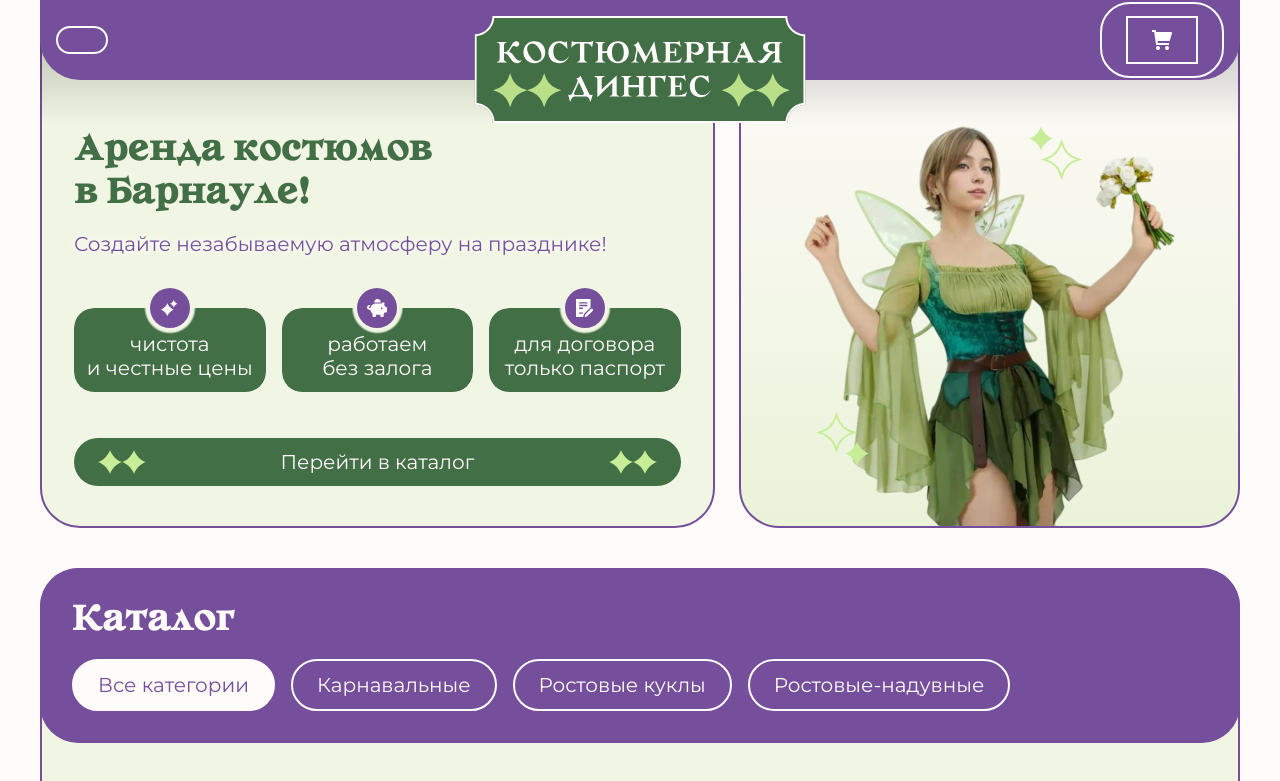
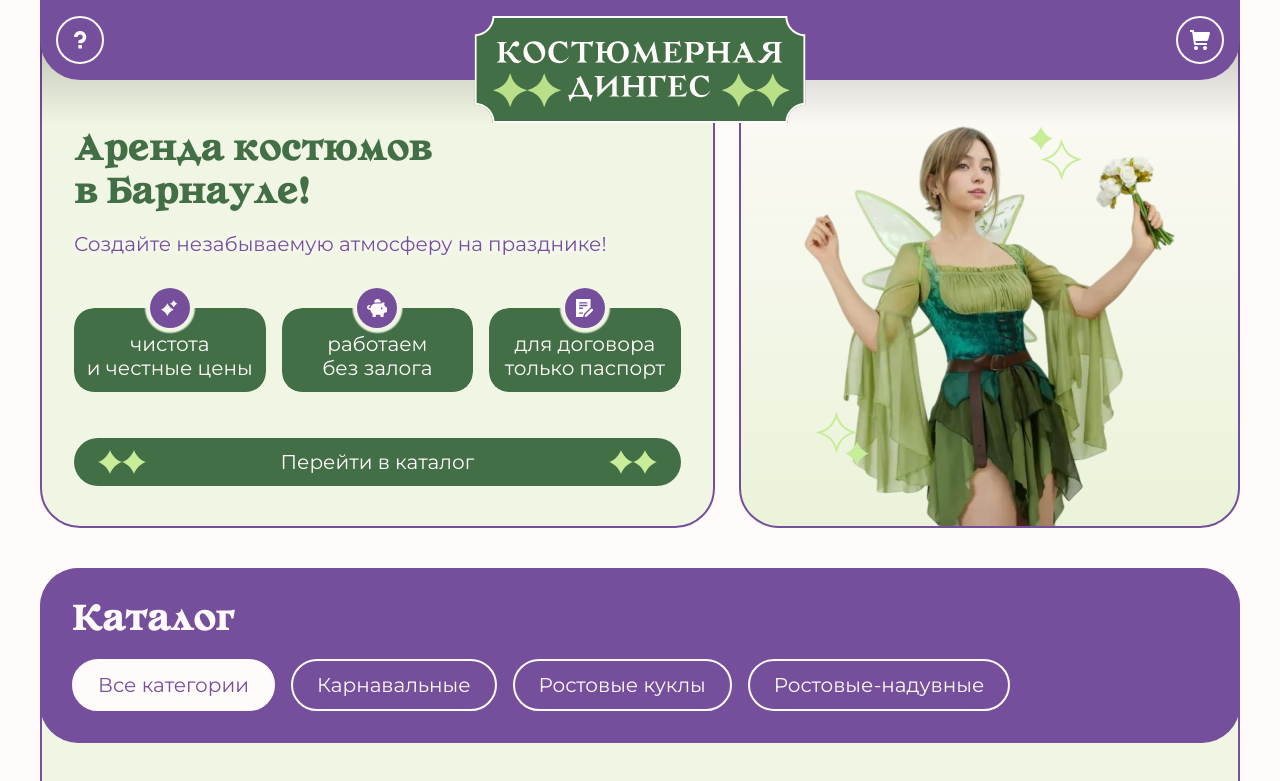
Before and after one commit to milada-dinges/dinges-costumes, a Next.js app: page / in a window 1280 px wide. Shown: the top 781 px of the page. Built offline with nearby package versions, Linux system fonts and the light colour scheme.

Commit message:
feat: добавила выбор даты и времени в корзину

```diff
--- a/src/app/globals.css
+++ b/src/app/globals.css
@@ -188,7 +188,7 @@ button, a {
   padding-inline: var(--padd-h-header);
   display: flex;
   justify-content: space-between;
-  align-items: center;
+  align-items: stretch;
   border-bottom-left-radius: var(--radius-section);
   border-bottom-right-radius: var(--radius-section);
   z-index: 10;
@@ -210,22 +210,16 @@ button, a {
 }
 .header__button{
   border: 2px solid var(--lite);
+  border-radius: 50%;
   color: var(--lite);
-  font-size: var(--small-txt);
-  padding: 6px;
-  padding-top: 10px;
-  height: 100%;
   aspect-ratio: 1/1;
   display: flex;
   align-items: center;
   justify-content: center;
+
+  padding: 0;
 }
-.header__button-mob {
-  display: block;
-}
-.header__button-pc {
-  display: none;
-}
+
 .header__button:hover {
   background: color-mix(in srgb, var(--black) 20%, transparent);
 }
@@ -838,7 +832,37 @@ button, a {
   align-items: center;
 }
 
+.cart {
+  position: fixed;
+  top: 50%;
+  left: 50%;
+  transform: translateY(-50%) translateX(-50%);
+  z-index: 1000;
+  background-color: var(--lite);
+  color: #DDDDDD;
+  height: 85vh;
+  width: 90%;
+  max-width: 800px;
 
+  overflow-y: scroll;
+  padding-inline: var(--padd-h-block);
+  padding-block: var(--padd-v-block);
+}
+.cart__btn-close {
+  color: #DDDDDD;
+}
+.cart__costume {
+  display: grid;
+  grid-template-columns: 1fr 4fr 1fr 2fr 1fr;
+  grid-auto-rows: 1fr;
+  text-align: left;
+  place-items: center;
+}
+.costume__img-mini {
+  position: relative;
+  width: 40px;
+  height: 60px;
+}
 @media (min-width: 768px) {
   /* Переменные */
   :root {
@@ -1013,26 +1037,8 @@ button, a {
     --padd-item: 16px;
 
   }
-  .header__button-mob {
-    display: none;
-  }
-  .header__button-pc {
-    display: flex;
-    flex-direction: row;
-    flex-wrap: nowrap;
-    gap: 8px;
-  }
   .header__button{
-    font-size: var(--small-txt);
-    padding-inline: var(--padd-h-btn);
-    padding-block: var(--padd-v-btn);
 
-    height: min-content;
-    aspect-ratio: auto;
-    display: flex;
-  }
-  .header__button-mob {
-    display: none;
   }
 
   .hero {
--- a/src/app/layout.tsx
+++ b/src/app/layout.tsx
@@ -2,6 +2,7 @@ import type { Metadata } from "next";
 
 import { Header } from '../components/layout/Header'
 import Footer from '../components/layout/Footer'
+import { CartModal } from "@/components/layout/CartModal";
 
 import "./globals.css";
 
@@ -25,6 +26,7 @@ export default function RootLayout({children,}: {children: React.ReactNode;}) {
           <Header/>
           <main>{children}</main>
           <Footer/>
+          <CartModal/>
         </div>
       </body>
     </html>
--- a/src/components/layout/Header.tsx
+++ b/src/components/layout/Header.tsx
@@ -14,11 +14,9 @@ export const Header = () => {
     <div className="header__group">
       <header className="header">
         <a className="header__button" href="#rental-terms">
-          <div className="header__button-mob">
             <svg width="13" height="18" viewBox="0 0 13 18" fill="none" xmlns="http://www.w3.org/2000/svg">
               <path d="M4.375 13.9125H7.875V17.4125H4.375V13.9125ZM1.8025 1.715C0.6475 2.87 0 4.41 0 6.0375H3.5C3.5 5.3375 3.78 4.6725 4.27 4.1825C5.2675 3.185 6.9825 3.185 7.98 4.1825C8.3475 4.54928 8.5979 5.01686 8.69947 5.52604C8.80105 6.03522 8.74925 6.5631 8.55061 7.04281C8.35198 7.52253 8.01546 7.93251 7.58366 8.22084C7.15186 8.50917 6.64421 8.66288 6.125 8.6625C5.1625 8.6625 4.375 9.45 4.375 10.4125V12.1625H7.875V11.9175C8.8375 11.6375 9.73 11.1125 10.4475 10.3775C11.6025 9.2225 12.25 7.6825 12.25 6.055C12.25 4.4275 11.62 2.8875 10.4475 1.7325C8.1375 -0.5775 4.095 -0.5775 1.785 1.7325L1.8025 1.715Z" fill="var(--lite)"/>
             </svg>
-          </div>
         </a>
 
         <div className="header__logo">
@@ -36,15 +34,13 @@ export const Header = () => {
           </svg>
         </div>
 
-        <a className="header__button" onClick={openCart} href="#" target="_blank" rel="noopener noreferrer">
-          <div className="header__button">
+        <button className="header__button" onClick={openCart}>
             <svg width="20" height="20" viewBox="0 0 20 20" fill="none" xmlns="http://www.w3.org/2000/svg">
               <path d="M19 2H4.17L3.99 0.85C3.91 0.36 3.49 0 3 0H0V2H2.14L4.01 14.15C4.09 14.64 4.51 15 5 15H17V13H5.86L5.55 11H17C17.45 11 17.84 10.7 17.96 10.27L19.96 3.27C20.0043 3.12105 20.0128 2.96378 19.985 2.8109C19.9572 2.65802 19.8939 2.51383 19.8 2.39C19.61 2.14 19.31 1.99 19 1.99V2ZM6 16C5.46957 16 4.96086 16.2107 4.58579 16.5858C4.21071 16.9609 4 17.4696 4 18C4 18.5304 4.21071 19.0391 4.58579 19.4142C4.96086 19.7893 5.46957 20 6 20C6.53043 20 7.03914 19.7893 7.41421 19.4142C7.78929 19.0391 8 18.5304 8 18C8 17.4696 7.78929 16.9609 7.41421 16.5858C7.03914 16.2107 6.53043 16 6 16ZM15 16C14.4696 16 13.9609 16.2107 13.5858 16.5858C13.2107 16.9609 13 17.4696 13 18C13 18.5304 13.2107 19.0391 13.5858 19.4142C13.9609 19.7893 14.4696 20 15 20C15.5304 20 16.0391 19.7893 16.4142 19.4142C16.7893 19.0391 17 18.5304 17 18C17 17.4696 16.7893 16.9609 16.4142 16.5858C16.0391 16.2107 15.5304 16 15 16Z" fill="white"/>
             </svg>
 
             {cart.length > 0 && <span className="button__badge">{cart.length}</span>}
-          </div>
-        </a>
+        </button>
       </header>
       <div className="header__shadow"></div>
     </div>
```
Also changed, not shown: src/components/layout/CartModal.tsx (+52 -6 lines).
